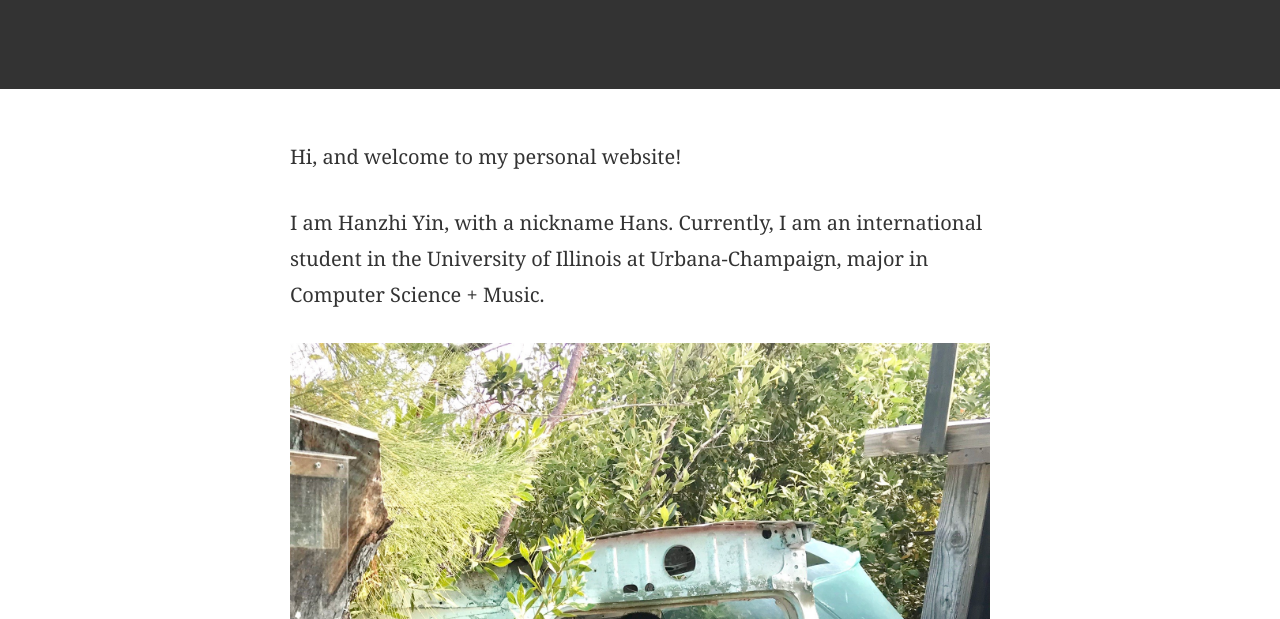
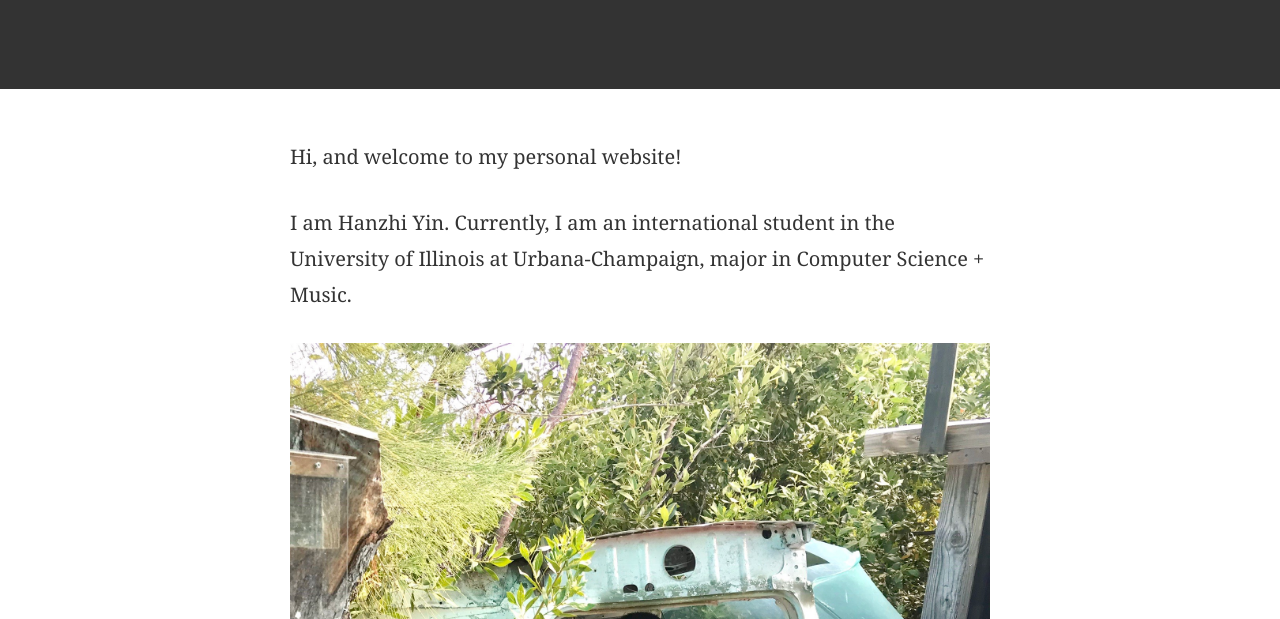
Before and after one commit to int0thewind/int0thewind.github.io, a plain HTML site: page index.html in a window 1280 px wide. Shown: the part 181-800 px from the top of the page. Drawn offline with Linux system fonts and the light colour scheme.

Commit message:
modify html title and general content

```diff
--- a/index.html
+++ b/index.html
@@ -5,13 +5,13 @@
 	<meta name="viewport" content="width=device-width, initial-scale=1.0">
 	<link rel="stylesheet" href="./style.css">
 	<script src="./script.js"></script>
-	<title>Document</title>
+	<title>yinhanzhi.me</title>
 </head>
 <body>
 	<h1>Welcome!</h1>
 
 	<p>Hi, and welcome to my personal website!</p>
-	<p>I am Hanzhi Yin, with a nickname Hans. Currently, I am an international student in the University of Illinois at Urbana-Champaign, major in Computer Science + Music. </p>
+	<p>I am Hanzhi Yin. Currently, I am an international student in the University of Illinois at Urbana-Champaign, major in Computer Science + Music. </p>
 	<figure><img src="me.jpg" alt="Shot in Key West" srcset=""></figure>
 </body>
 </html>
```
